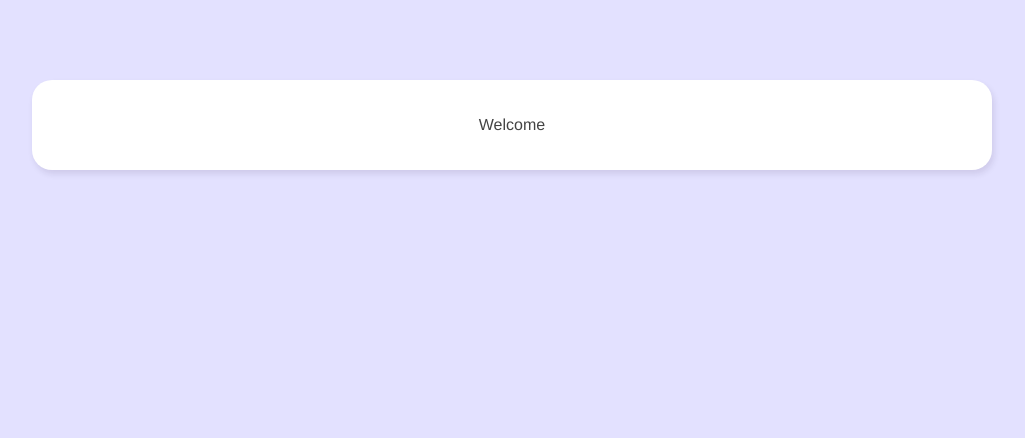
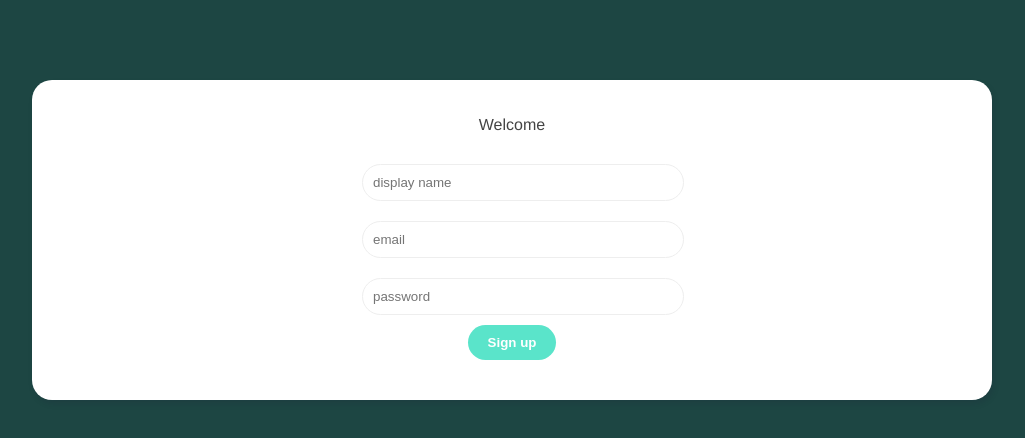
Before and after one commit to geostojanov/live-chat, a Vue app: page / in a window 1280 px wide. Shown: the top 438 px of the page, without its empty margins (128-1153 px from the left). Built offline with nearby package versions, Linux system fonts and the light colour scheme.

Commit message:
Lesson 103 - login and signup view - Done

```diff
--- a/src/assets/main.css
+++ b/src/assets/main.css
@@ -1,5 +1,5 @@
 body {
-  background: #e3e1ff;
+  background: #1d4643;
   color: #444;
 }
 .container {
--- /dev/null
+++ b/src/components/LoginForm.vue
@@ -0,0 +1,29 @@
+<template>
+  <form @submit.prevent="handleSubmit">
+    <input type="email" required placeholder="email" v-model="email">
+    <input type="password" required placeholder="password" v-model="password">
+    <button>Log in</button>
+  </form>
+</template>
+
+<script>
+import { ref } from '@vue/reactivity'
+export default {
+  setup() {
+    // refs
+    const email = ref('')
+    const password = ref('')
+
+
+    const handleSubmit = () => {
+      console.log(email.value, password.value)
+    }
+
+    return { email, password, handleSubmit }
+  }
+}
+</script>
+
+<style>
+
+</style>
--- /dev/null
+++ b/src/components/SignupForm.vue
@@ -0,0 +1,31 @@
+<template>
+  <form @submit.prevent="handleSubmit">
+    <input type="text" required placeholder="display name" v-model="displayName">
+    <input type="email" required placeholder="email" v-model="email">
+    <input type="password" required placeholder="password" v-model="password">
+    <button>Sign up</button>
+  </form>
+</template>
+
+<script>
+import { ref } from '@vue/reactivity'
+export default {
+  setup() {
+    // refs
+    const displayName = ref('')
+    const email = ref('')
+    const password = ref('')
+
+
+    const handleSubmit = () => {
+      console.log(displayName.value, email.value, password.value)
+    }
+
+    return { displayName, email, password, handleSubmit }
+  }
+}
+</script>
+
+<style>
+
+</style>
--- a/src/views/Welcome.vue
+++ b/src/views/Welcome.vue
@@ -1,12 +1,17 @@
 <template>
   <div class="welcome container">
     <p>Welcome</p>
+    <SignupForm/>
+    <!-- <LoginForm/> -->
   </div>
 </template>
 
 <script>
+import SignupForm from '../components/SignupForm.vue'
+import LoginForm from '../components/LoginForm.vue'
+
 export default {
-
+  components: { SignupForm, LoginForm }
 }
 </script>
 
@@ -15,4 +20,22 @@ export default {
     text-align: center;
     padding: 20px 0;
   }
+  /* form styles */
+  .welcome form {
+    width: 300px;
+    margin: 20px auto;
+  }
+  .welcome label {
+    display: block;
+    margin: 20px 0 10px;
+  }
+  .welcome input {
+    width: 100%;
+    padding: 10px;
+    border-radius: 20px;
+    border: 1px solid #eee;
+    outline: none;
+    color: #999;
+    margin: 10px auto;
+  }
 </style>
```
